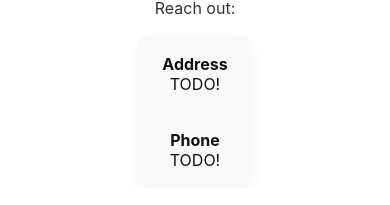
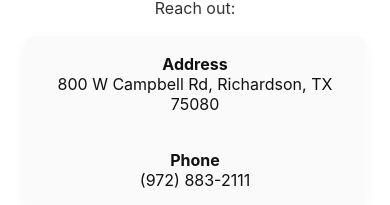
Before and after one commit to jiejen/empower, a React (Create React App) app in the folder empower/: page / in a window 390 px wide. Shown: the part 2624-2829 px from the top of the page. Built offline with nearby package versions, Linux system fonts and the light colour scheme; no server answers.

Commit message:
very quick address and phone number fix

```diff
--- a/empower/src/frontend/pages/Home.js
+++ b/empower/src/frontend/pages/Home.js
@@ -117,12 +117,12 @@ function Home() {
             <div className="contact-card">
               <div className="contact-item">
                 <strong>Address</strong>
-                <div>TODO!</div>
+                <div>800 W Campbell Rd, Richardson, TX 75080</div>
               </div>
 
               <div className="contact-item">
                 <strong>Phone</strong>
-                <div>TODO!</div>
+                <div>(972) 883-2111</div>
               </div>
             </div>
           </div>
```
